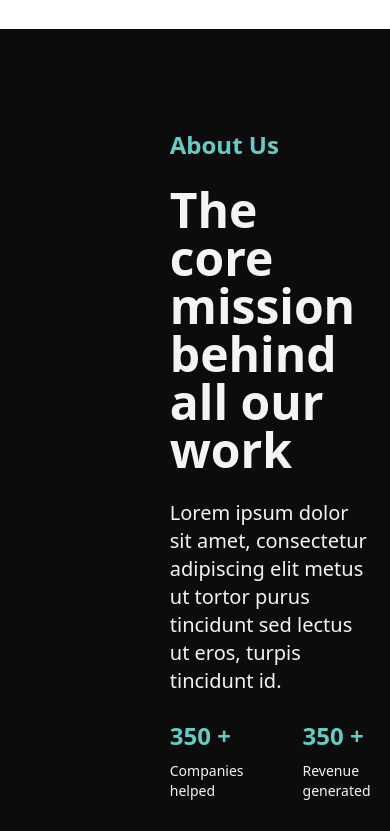
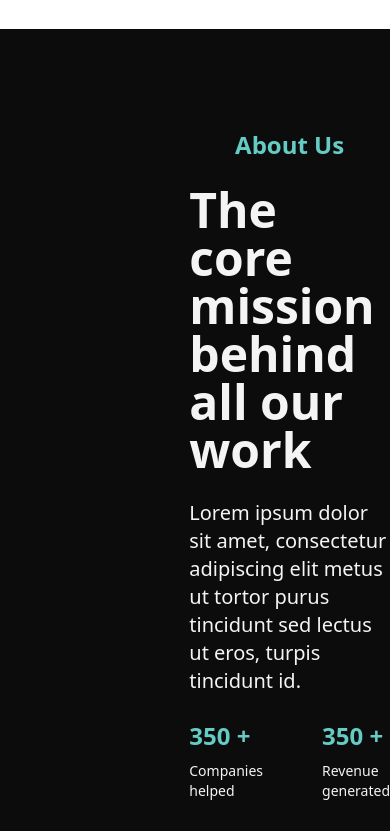
Before and after one commit to AsonglefacMillenium/business-agency, a Next.js app: page / in a window 390 px wide. Shown: the part 4100-4931 px from the top of the page. Built offline with nearby package versions, Linux system fonts and the light colour scheme.

Commit message:
update the homepage

```diff
--- a/components/templates/mission-section/index.tsx
+++ b/components/templates/mission-section/index.tsx
@@ -8,13 +8,13 @@ import Image from "next/image";
 const MissionSection = () => {
   return (
     <div className="w-full py-[100px] bg-[#0C0C0C]">
-      <div className="lg:w-[80%] w-[90%] mx-auto flex lg:justify-between justify-center items-center">
+      <div className="lg:w-[80%] w-full mx-auto flex lg:justify-between justify-center items-center">
         <div className="lg:w-[45%] lg:visible invisible">
           <Image alt="" width={500} height={500} src="/images/mission.png" className="w-full"/>
         </div>
 
-        <div className="lg:w-[45%] w-[100%]  flex flex-col gap-8">
-          <div className="w-full gap-[25px] flex flex-col">
+        <div className="lg:w-[45%] w-full flex flex-col gap-8">
+          <div className="w-full gap-[25px] flex lg:items-start items-center flex-col">
             <Text
               color="#64CCC5"
               text="About Us"
```
